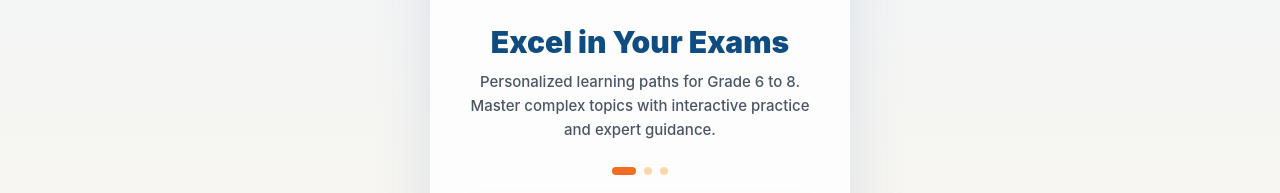
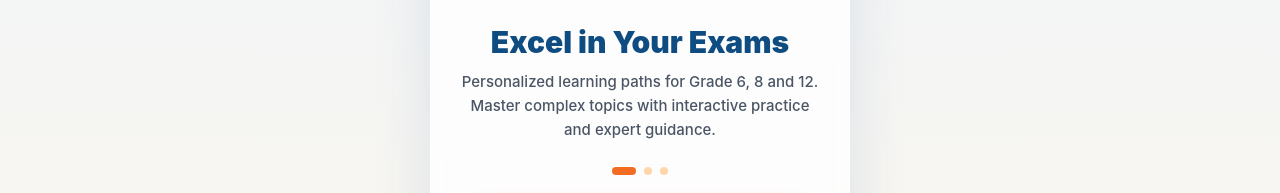
Before and after one commit to tsega7659/kuta-learning, a React (Vite) app in the folder Frontend/front-ui/: page / in a window 1280 px wide. Shown: the part 479-672 px from the top of the page. Built offline with nearby package versions, Linux system fonts and the light colour scheme.

Commit message:
minor fix

```diff
--- a/Frontend/front-ui/src/constants/uploadLimits.js
+++ b/Frontend/front-ui/src/constants/uploadLimits.js
@@ -38,7 +38,6 @@ export function validateFileForLessonType(file, lessonContentType) {
     return `${kind.charAt(0).toUpperCase() + kind.slice(1)} files must be ${UPLOAD_LIMITS_MB[kind]} MB or smaller (selected file is ${(file.size / (1024 * 1024)).toFixed(1)} MB).`;
 }
 
-/** Cover images and generic image uploads */
 export function validateImageFile(file) {
     if (!file) return null;
     const maxBytes = UPLOAD_LIMITS_MB.image * 1024 * 1024;
--- a/Frontend/front-ui/src/pages/auth/Welcome.jsx
+++ b/Frontend/front-ui/src/pages/auth/Welcome.jsx
@@ -4,7 +4,7 @@ import { Link, useNavigate } from 'react-router-dom';
 const slides = [
     {
         title: 'Excel in Your Exams',
-        description: 'Personalized learning paths for Grade 6 to 8. Master complex topics with interactive practice and expert guidance.',
+        description: 'Personalized learning paths for Grade 6, 8 and 12. Master complex topics with interactive practice and expert guidance.',
     },
     {
         title: 'Learn at Your Pace',
@@ -12,7 +12,7 @@ const slides = [
     },
     {
         title: 'Track Your Progress',
-        description: 'See how far you\'ve come. Complete lessons, earn badges and show your achievements to the world!',
+        description: 'See how far you\'ve come. Complete lessons,  and show your achievements to the world!',
     },
 ];
 
```
